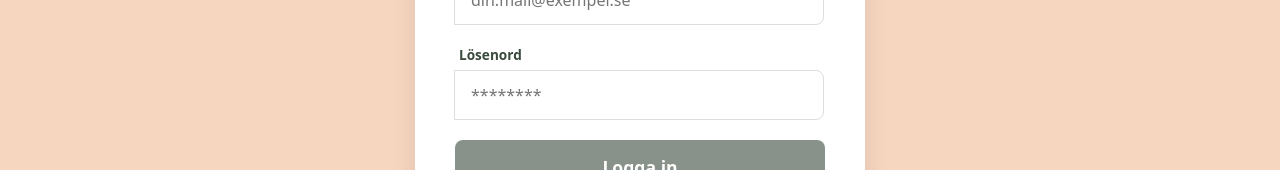
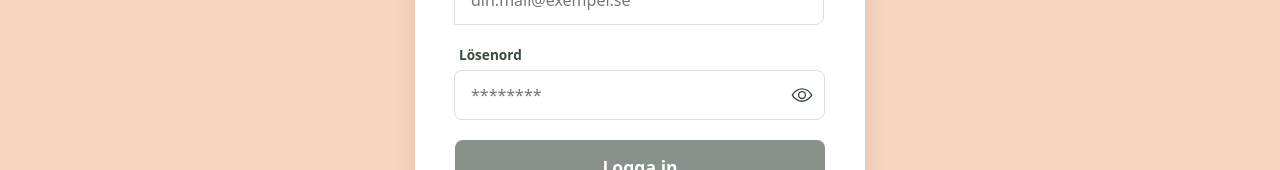
Before and after one commit to LouiseBoss/GrowPlan, a React (Vite) app: page /auth in a window 1280 px wide. Shown: the part 292-462 px from the top of the page. Built offline with nearby package versions, Linux system fonts and the light colour scheme.

Commit message:
ui fix, sign up page

```diff
--- a/src/assets/scss/pages/AuthPage.scss
+++ b/src/assets/scss/pages/AuthPage.scss
@@ -130,3 +130,36 @@ $text-muted: #5b6d5d;
         }
     }
 }
+
+.password-input-wrapper {
+    position: relative;
+    width: 100%;
+
+    input {
+        width: 100%;
+        padding-right: 45px; // Ger plats så texten inte går under ikonen
+    }
+
+    .password-toggle-btn {
+        position: absolute;
+        right: 12px;
+        top: 50%;
+        transform: translateY(-50%);
+        background: transparent;
+        border: none;
+        color: #3A4A3D; // Din mörkgröna färg
+        padding: 0;
+        display: flex;
+        align-items: center;
+        justify-content: center;
+        transition: opacity 0.2s;
+
+        &:hover {
+            opacity: 0.7;
+        }
+
+        &:focus {
+            outline: none;
+        }
+    }
+}
--- a/src/pages/AuthPage.tsx
+++ b/src/pages/AuthPage.tsx
@@ -3,6 +3,7 @@ import { supabase } from "../lib/supabaseClient";
 import { useNavigate } from "react-router-dom";
 import { toast } from 'react-toastify';
 import "../assets/scss/pages/AuthPage.scss";
+import { IoEyeOutline, IoEyeOffOutline } from "react-icons/io5";
 
 function AuthPage() {
     const [email, setEmail] = useState("");
@@ -11,6 +12,7 @@ function AuthPage() {
     const [loading, setLoading] = useState(false);
     const [isSignUpMode, setIsSignUpMode] = useState(false);
     const navigate = useNavigate();
+    const [showPassword, setShowPassword] = useState(false);
 
     const handleAuth = async (isSignUp: boolean, e?: React.FormEvent) => {
         e?.preventDefault();
@@ -36,7 +38,9 @@ function AuthPage() {
                     id: data.user.id,
                     full_name: fullName,
                 });
-                toast.success("Registrering klar! Du kan nu logga in.");
+                toast.success("Ett bekräftelsemejl har skickats! Kolla din inkorg (och skräppost) för att aktivera ditt konto. 🌿", {
+                    autoClose: 10000,
+                });
                 setIsSignUpMode(false);
             }
         } else {
@@ -118,14 +122,37 @@ function AuthPage() {
 
                     <div className="input-group">
                         <label>Lösenord</label>
+                        <div className="password-wrapper" style={{ position: 'relative' }}>
                             <input
                                 placeholder="********"
                                 value={password}
                                 onChange={(e) => setPassword(e.target.value)}
-                            type="password"
+                                type={showPassword ? "text" : "password"}
                                 disabled={loading}
                                 required
+                                style={{ width: '100%', paddingRight: '45px' }} // paddingRight gör att texten inte krockar med ögat
                             />
+                            <button
+                                type="button"
+                                className="password-toggle"
+                                onClick={() => setShowPassword(!showPassword)}
+                                style={{
+                                    position: 'absolute',
+                                    right: '12px',
+                                    top: '50%',
+                                    transform: 'translateY(-50%)',
+                                    background: 'none',
+                                    border: 'none',
+                                    cursor: 'pointer',
+                                    color: '#3A4A3D',
+                                    padding: '0',
+                                    display: 'flex',
+                                    alignItems: 'center'
+                                }}
+                            >
+                                {showPassword ? <IoEyeOffOutline size={22} /> : <IoEyeOutline size={22} />}
+                            </button>
+                        </div>
                     </div>
 
                     <div className="auth-main-action">
```
Lines whose indentation alone changed are shown as unchanged.
